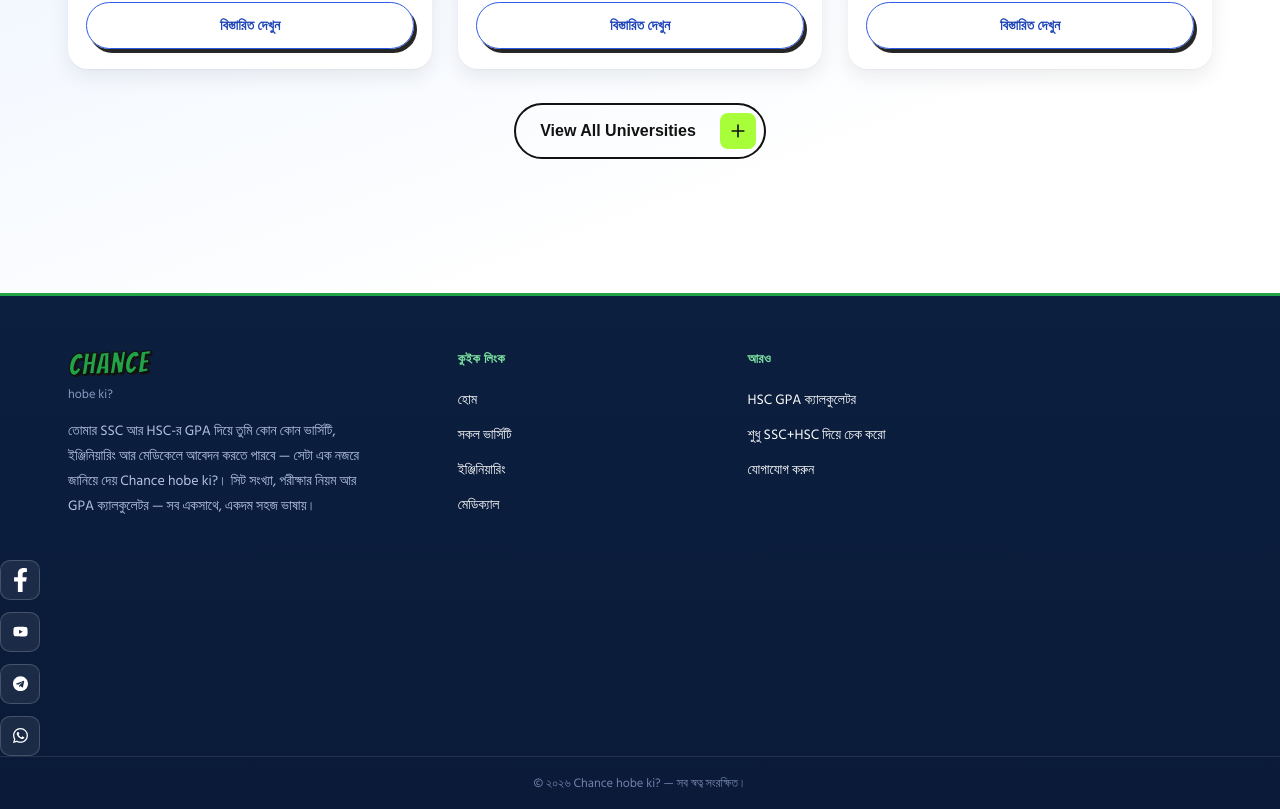
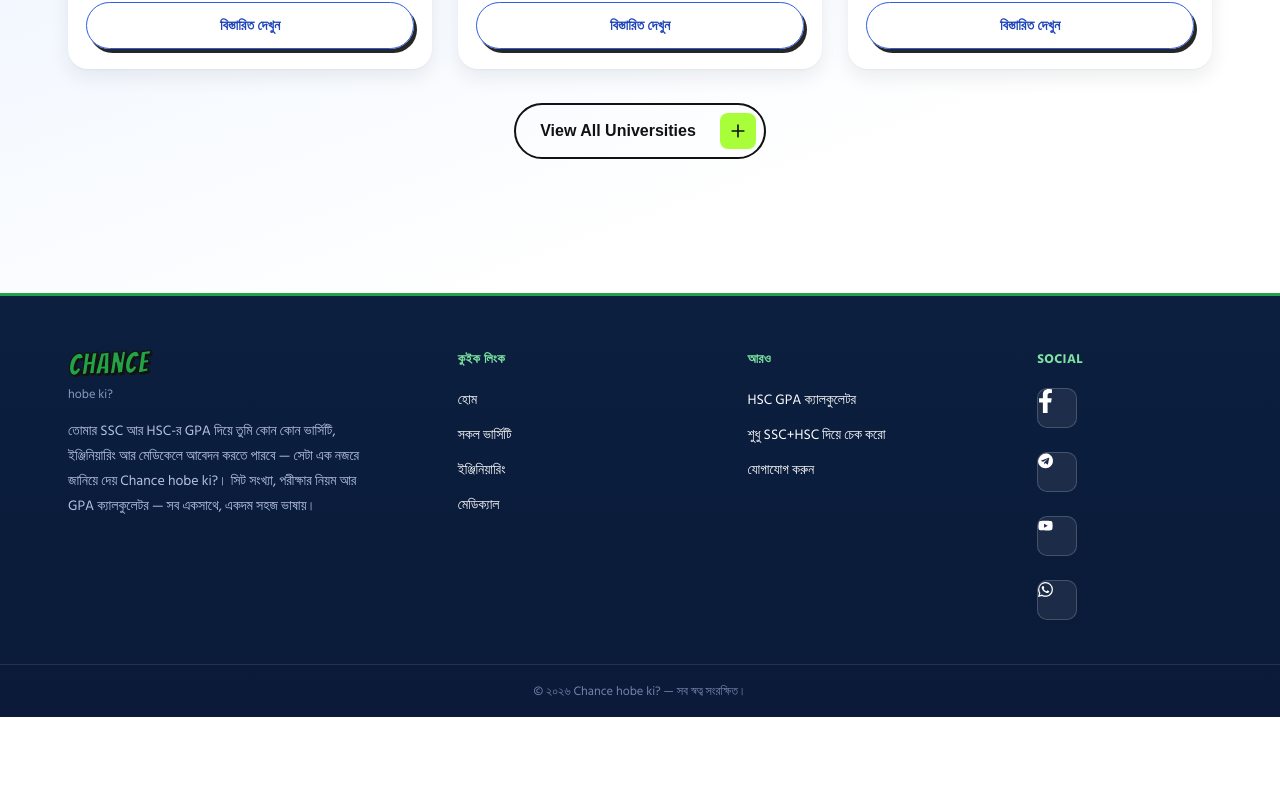
Before and after one commit to nishat-jihad/Admission-info, a Next.js app in the folder chance-hobe-ki/: page / in a window 1280 px wide. Shown: the part 1146-1955 px from the top of the page. After the commit the page ends 1863 px from the top, so only its background shows below. Built offline with nearby package versions, Linux system fonts and the light colour scheme.

Commit message:
Refactor Footer component to update social links

```diff
--- a/chance-hobe-ki/src/components/Footer.js
+++ b/chance-hobe-ki/src/components/Footer.js
@@ -32,24 +32,23 @@ export default function Footer() {
           <Link href="/general-check">শুধু SSC+HSC দিয়ে চেক করো</Link>
           <Link href="/contact">যোগাযোগ করুন</Link>
         </div>
-      </div>
 
-      <div className="footer-extra">
-        <div className="footer-social-only">
+        <div className="footer-col footer-social-col">
+          <h4>Social</h4>
           <div className="footer-social">
             <a href="#" className="socialContainer containerOne" aria-label="Facebook">
               <svg className="socialSvg" viewBox="0 0 320 512">
                 <path d="M279.14 288l14.22-92.66h-88.91v-60.13c0-25.35 12.42-50.06 52.24-50.06h40.42V6.26S260.43 0 225.36 0c-73.22 0-121.08 44.38-121.08 124.72v70.62H22.89V288h81.39v224h100.17V288z" />
               </svg>
             </a>
+            <a href="#" className="socialContainer containerThree" aria-label="Telegram">
+              <svg className="socialSvg" viewBox="0 0 496 512">
+                <path d="M248 8C111 8 0 119 0 256s111 248 248 248 248-111 248-248S385 8 248 8zm121.8 169.9l-40.7 191.8c-3 13.6-11.1 16.9-22.4 10.5l-62-45.7-29.9 28.8c-3.3 3.3-6.1 6.1-12.5 6.1l4.4-63.1 114.9-103.8c5-4.4-1.1-6.9-7.7-2.5l-142 89.4-61.2-19.1c-13.3-4.2-13.6-13.3 2.8-19.7l239.1-92.2c11.1-4 20.8 2.7 17.2 19.5z" />
+              </svg>
+            </a>
             <a href="#" className="socialContainer containerTwo" aria-label="YouTube">
               <svg className="socialSvg" viewBox="0 0 576 512">
                 <path d="M549.655 124.083c-6.281-23.65-24.787-42.276-48.284-48.597C458.781 64 288 64 288 64S117.22 64 74.629 75.486c-23.497 6.322-42.003 24.947-48.284 48.597-11.412 42.867-11.412 132.305-11.412 132.305s0 89.438 11.412 132.305c6.281 23.65 24.787 41.5 48.284 47.821C117.22 448 288 448 288 448s170.78 0 213.371-11.486c23.497-6.321 42.003-24.171 48.284-47.821 11.412-42.867 11.412-132.305 11.412-132.305s0-89.438-11.412-132.305zM232.42 337.5V178.5l142.739 79.5L232.42 337.5z" />
-              </svg>
-            </a>
-            <a href="#" className="socialContainer containerThree" aria-label="Telegram">
-              <svg className="socialSvg" viewBox="0 0 496 512">
-                <path d="M248 8C111 8 0 119 0 256s111 248 248 248 248-111 248-248S385 8 248 8zm121.8 169.9l-40.7 191.8c-3 13.6-11.1 16.9-22.4 10.5l-62-45.7-29.9 28.8c-3.3 3.3-6.1 6.1-12.5 6.1l4.4-63.1 114.9-103.8c5-4.4-1.1-6.9-7.7-2.5l-142 89.4-61.2-19.1c-13.3-4.2-13.6-13.3 2.8-19.7l239.1-92.2c11.1-4 20.8 2.7 17.2 19.5z" />
               </svg>
             </a>
             <a href="#" className="socialContainer containerFour" aria-label="WhatsApp">
```
